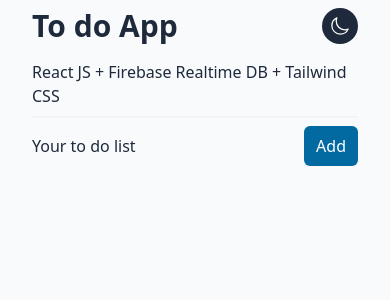
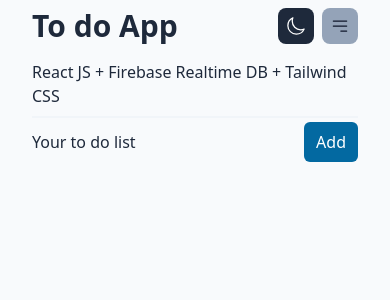
Before and after one commit to movsic08/CRUD-ReactJS-TailwindCSS-, a React (Vite) app: page / in a window 390 px wide. Shown: the top 300 px of the page. Built offline with nearby package versions, Linux system fonts and the light colour scheme.

Commit message:
added sidebar menu in small dev in navbar

```diff
--- a/index.html
+++ b/index.html
@@ -1,11 +1,15 @@
-<!doctype html>
+<!DOCTYPE html>
 <html lang="en">
   <head>
     <meta charset="UTF-8" />
     <link rel="icon" type="image/svg+xml" href="/vite.svg" />
     <meta name="viewport" content="width=device-width, initial-scale=1.0" />
     <title>CRUD ReactJS + Tailwind CSS</title>
-    <link rel="stylesheet" href="index.css">
+    <!-- In the <head> section of your HTML file -->
+    <link
+      rel="stylesheet"
+      href="https://fonts.googleapis.com/css2?family=Poppins:wght@400;500;700&display=swap"
+    />
   </head>
   <body class="">
     <div id="root"></div>
--- a/src/App.jsx
+++ b/src/App.jsx
@@ -5,11 +5,11 @@
 
 function App() {
   return (
-    <div className=" bg-slate-50 w-screen h-screen  text-slate-800">
+    <div className=" bg-slate-50 font-poppinsw-screen h-screen  text-slate-800">
       <div className="container ">
         <Navbar />
         <h3 className=" mt-2">React JS + Firebase Realtime DB + Tailwind CSS</h3>
-        <div className="flex w-full items-center justify-between mt-2 border-t-2 border-slate-100 py-2">
+        <div className="flex w-full items-center justify-between mt-2 border-t-2 border-slate-100 py-1">
           <h1>Your to do list</h1>
           <button className=" px-3 py-2 bg-sky-700 text-white rounded-md">Add</button>
         </div>
--- a/src/components/Navbar.jsx
+++ b/src/components/Navbar.jsx
@@ -3,11 +3,19 @@
     return (
         <div className="flex w-full items-center justify-between py-2 ">
             <h1 className=" text-3xl font-bold ">To do App</h1>
-            <button className=" p-2  bg-slate-800 dark:bg-slate-900 text-white rounded-full">
-                <svg className=" h-5 w-5" fill="none" stroke="currentColor" stroke-linecap="round" stroke-linejoin="round" stroke-width="1.5" viewBox="0 0 24 24" xmlns="http://www.w3.org/2000/svg">
-                    <path d="M7.5 6.375c0-1.435.211-2.888.75-4.125-3.583 1.56-6 5.218-6 9.375 0 5.592 4.533 10.125 10.125 10.125 4.157 0 7.816-2.417 9.375-6-1.237.539-2.69.75-4.125.75C12.033 16.5 7.5 11.967 7.5 6.375Z"></path>
-                </svg>
-            </button>
+            <div>
+                <button className=" p-2  bg-slate-800 dark:bg-slate-900 text-white rounded-lg">
+                    <svg className=" h-5 w-5" fill="none" stroke="currentColor" stroke-linecap="round" stroke-linejoin="round" stroke-width="1.5" viewBox="0 0 24 24" xmlns="http://www.w3.org/2000/svg">
+                        <path d="M7.5 6.375c0-1.435.211-2.888.75-4.125-3.583 1.56-6 5.218-6 9.375 0 5.592 4.533 10.125 10.125 10.125 4.157 0 7.816-2.417 9.375-6-1.237.539-2.69.75-4.125.75C12.033 16.5 7.5 11.967 7.5 6.375Z"></path>
+                    </svg>
+                </button>
+                <button className=" p-2  bg-slate-400 dark:bg-slate-900 text-white rounded-lg ml-2 lg:ml-0 lg:hidden">
+                    <svg className=" h-5 w-5 text-slate-900" fill="none" stroke="currentColor" stroke-linecap="round" stroke-linejoin="round" stroke-width="1.5" viewBox="0 0 24 24" xmlns="http://www.w3.org/2000/svg">
+                        <path d="M13 18h7M4 6h16H4Zm0 6h16H4Z"></path>
+                    </svg>
+                </button>
+            </div>
+
         </div>
     )
 }
--- a/tailwind.config.js
+++ b/tailwind.config.js
@@ -6,6 +6,9 @@
   ],
   theme: {
     extend: {
+      fontFamily:{
+        poppins: ["Poppins", "sans-serif"],
+      },
       container:{
         center: true,
         padding: "2rem",
```
